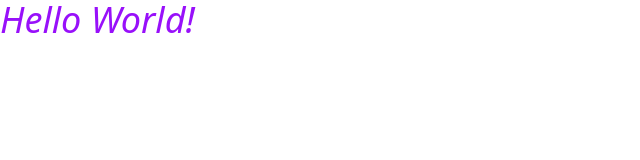
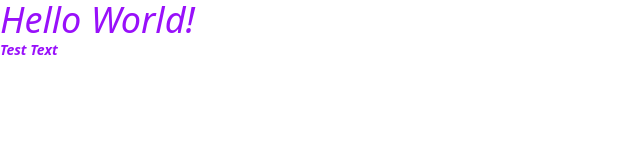
Before and after one commit to eeennsu/vite-react-template, a React (Vite) app: page / in a window 1280 px wide. Shown: the top 160 px of the page, without its empty margins (0-640 px from the left). Built offline with nearby package versions, Linux system fonts and the light colour scheme.

Commit message:
fix: action fixed

```diff
--- a/src/pages/home/home-page.tsx
+++ b/src/pages/home/home-page.tsx
@@ -6,7 +6,10 @@ import React from 'react';
 
 export default function HomePage() {
   return (
-    <div className='text-4xl text-purple-600 italic'>Hello World!</div>
+    <div className='text-4xl text-purple-600 italic'>
+      Hello World!
+      <p className='text-sm font-extrabold'>Test Text</p>
+    </div>
     // <div className='min-h-screen bg-gradient-to-b from-zinc-950 via-zinc-900 to-black text-zinc-100'>
     //   {/* Nav */}
     //   <header className='sticky top-0 z-20 border-b border-zinc-800/60 backdrop-blur supports-[backdrop-filter]:bg-zinc-950/60'>
```
